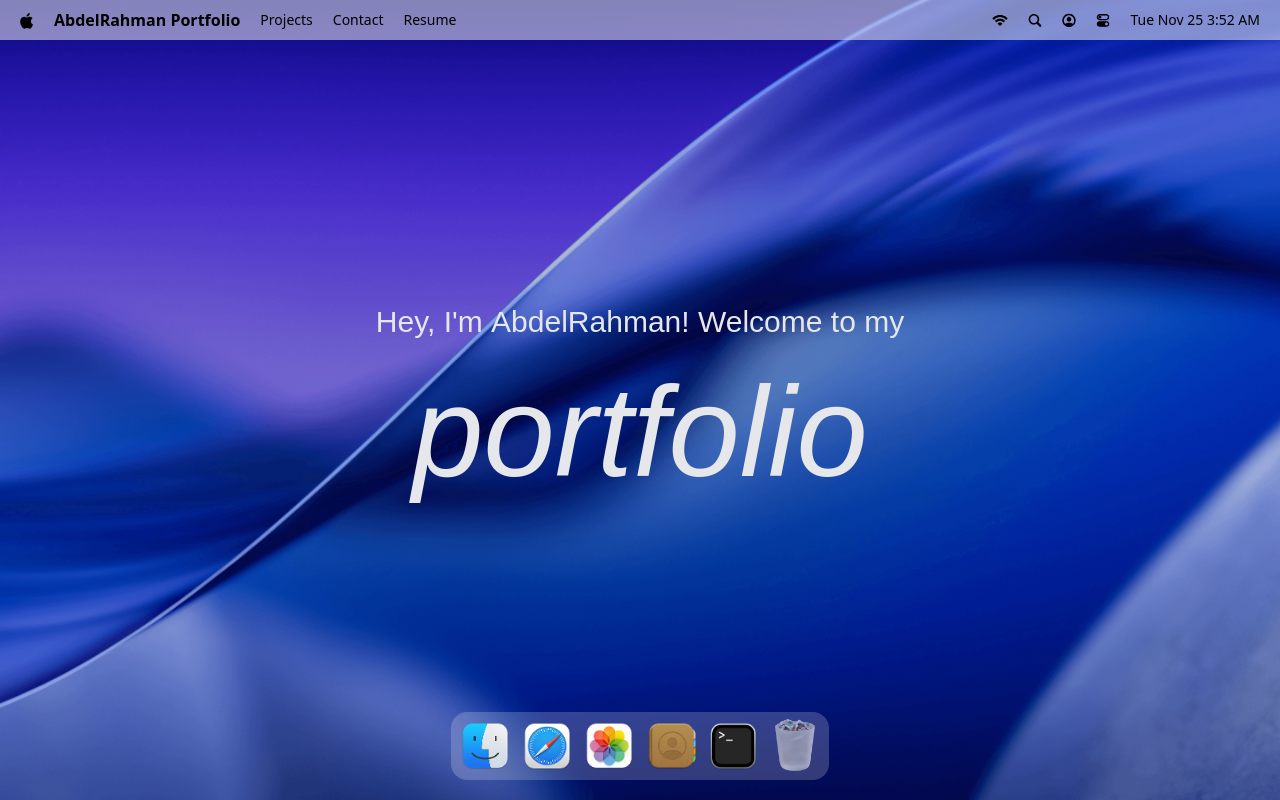
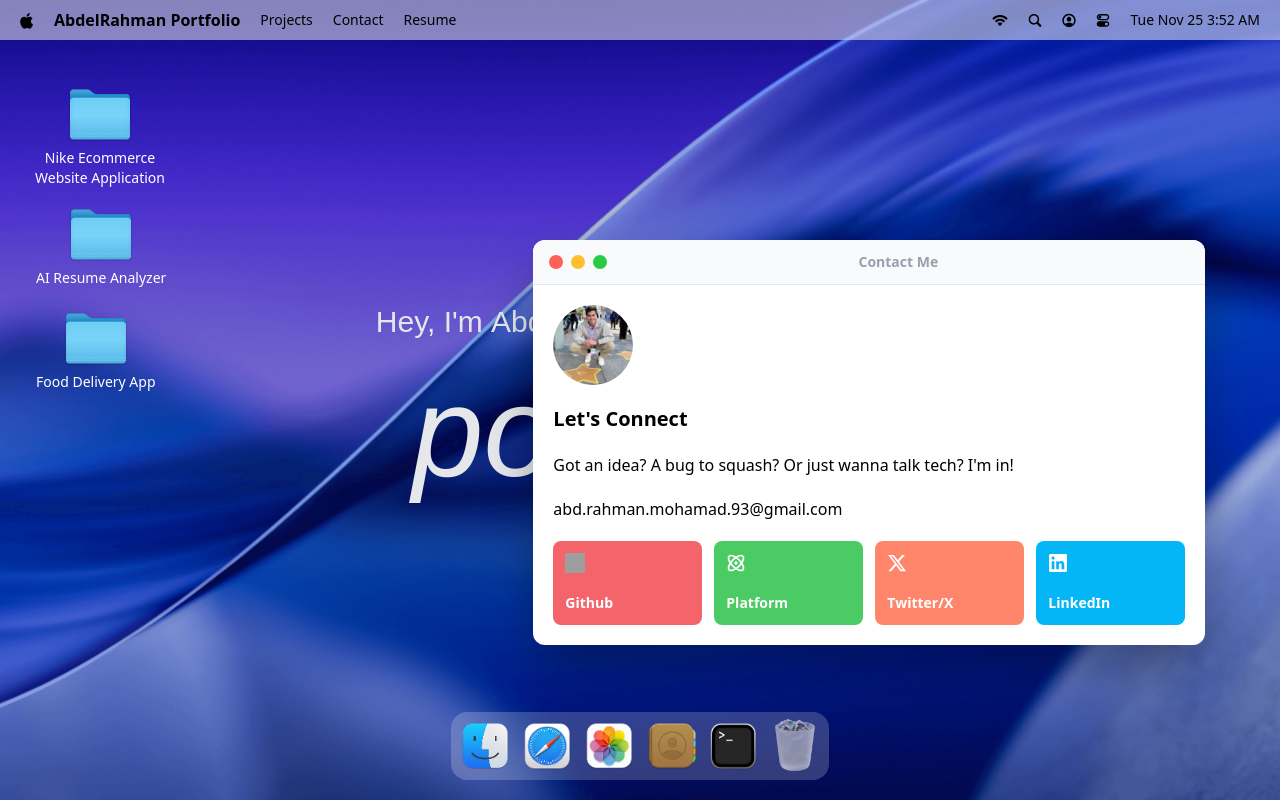
Before and after one commit to Abdulrahman-Mohamad/mac-portfolio, a React (Vite) app: page / in a window 1280 px wide. Both pictures are taken after a click on the item "Contact". Built offline with nearby package versions, Linux system fonts and the light colour scheme; grey boxes are pictures that could not be loaded; the HTML template or start-up script is replaced by a standard one; a web font is replaced by a local one.

Commit message:
finish home projects folders

```diff
--- a/src/App.jsx
+++ b/src/App.jsx
@@ -9,6 +9,8 @@
 import gsap from "gsap";
 import { Draggable } from "gsap/Draggable";
 import ImageWindow from "#windows/ImageWindow";
+import Contact from "#windows/Contact";
+import Home from "#components/Home";
 
 gsap.registerPlugin(Draggable);
 
@@ -25,6 +27,8 @@
             <Finder />
             <Text />
             <ImageWindow />
+            <Contact />
+            <Home />
         </main>
     </>
 }
--- /dev/null
+++ b/src/components/Home.jsx
@@ -0,0 +1,37 @@
+import { locations } from "#constants"
+import useLocationStore from "#store/location"
+import useWindowStore from "#store/window"
+import { useGSAP } from "@gsap/react"
+import Draggable from "gsap/Draggable"
+
+const projects = locations.work?.children ?? []
+export default function Home() {
+    const { setActiveLocation } = useLocationStore();
+    const { openWindow } = useWindowStore();
+
+
+    const handleOpenProjectFinder = (project) => {
+        setActiveLocation(project)
+        openWindow("finder");
+    }
+
+    useGSAP(() => {
+        Draggable.create('.folder')
+    }, [])
+    return <>
+        <section id="home">
+            <ul>
+                {projects.map((project) => (
+                    <li
+                        key={project.id}
+                        className={`group folder ${project.windowPosition}`}
+                        onClick={() => handleOpenProjectFinder(project)}
+                    >
+                        <img src="/images/folder.png" alt="Project folder" />
+                        <p>{project.name}</p>
+                    </li>
+                ))}
+            </ul>
+        </section>
+    </>
+}
--- a/src/constants/index.js
+++ b/src/constants/index.js
@@ -282,7 +282,7 @@
             icon: "/images/folder.png",
             kind: "folder",
             position: "top-52 right-80",
-            windowPosition: "top-[20vh] left-7",
+            windowPosition: "top-[20vh] left-8",
             children: [
                 {
                     id: 1,
@@ -335,7 +335,7 @@
             icon: "/images/folder.png",
             kind: "folder",
             position: "top-10 left-80",
-            windowPosition: "top-[33vh] left-7",
+            windowPosition: "top-[33vh] left-8",
             children: [
                 {
                     id: 1,
--- a/src/hoc/WindowWrapper.jsx
+++ b/src/hoc/WindowWrapper.jsx
@@ -14,8 +14,6 @@
         useGSAP(() => {
             const el = ref.current;
             if (!el || !isOpen) return
-
-            el.style.display = "block"
 
             gsap.fromTo(el,
                 { scale: 0.8, opacity: 0, y: 40 },
@@ -40,7 +38,6 @@
 
             el.style.display = isOpen ? "block" : "none";
         }, [isOpen])
-
         return <section
             id={windowKey}
             ref={ref}
@@ -51,6 +48,6 @@
         </section>
     }
 
-    Wrapper.displayName = `windowWrapper(${Component.displayName || Component.name || "Component"}})`
+    Wrapper.displayName = `windowWrapper(${Component.displayName || Component.name || "Component"})`
     return Wrapper;
 }
--- a/src/store/location.js
+++ b/src/store/location.js
@@ -7,9 +7,11 @@
 const useLocationStore = create(immer((set) => ({
     activeLocation: DEFAULT_LOCATION,
 
-    setActiveLocation: (location) => set((state) => {
-        state.activeLocation = location;
-    }),
+    setActiveLocation: (location) =>
+        set((state) => {
+            if (location === undefined) return
+            state.activeLocation = location;
+        }),
 
     resetActiveLocation: () =>
         set((state) => {
--- /dev/null
+++ b/src/windows/Contact.jsx
@@ -0,0 +1,35 @@
+import WindowControls from "#components/WindowControls"
+import { socials } from "#constants"
+import WindowWrapper from "#hoc/WindowWrapper"
+
+const Contact = () => {
+    return <>
+        <div id="window-header">
+            <WindowControls target="contact" />
+            <h2>Contact Me</h2>
+        </div>
+        <div className="p-5 space-y-5">
+            <img
+                src="/images/adrian.jpg"
+                alt="AbdelRahman"
+                className="w-20 rounded-full"
+            />
+            <h3>Let's Connect</h3>
+            <p>Got an idea? A bug to squash? Or just wanna talk tech? I'm in!</p>            <p>abd.rahman.mohamad.93@gmail.com</p>
+
+            <ul>
+                {socials.map(({ id, bg, link, icon, text }) => (
+                    <li key={id} style={{ backgroundColor: bg }}>
+                        <a href={link} target="_blank" rel="noopener noreferrer">                            <img src={icon} alt={text} className="size-5" />
+                            <p>{text}</p>
+                        </a>
+                    </li>
+                ))}
+            </ul>
+        </div>
+
+    </>
+}
+
+const ContactWindow = WindowWrapper(Contact, "contact")
+export default ContactWindow
```
